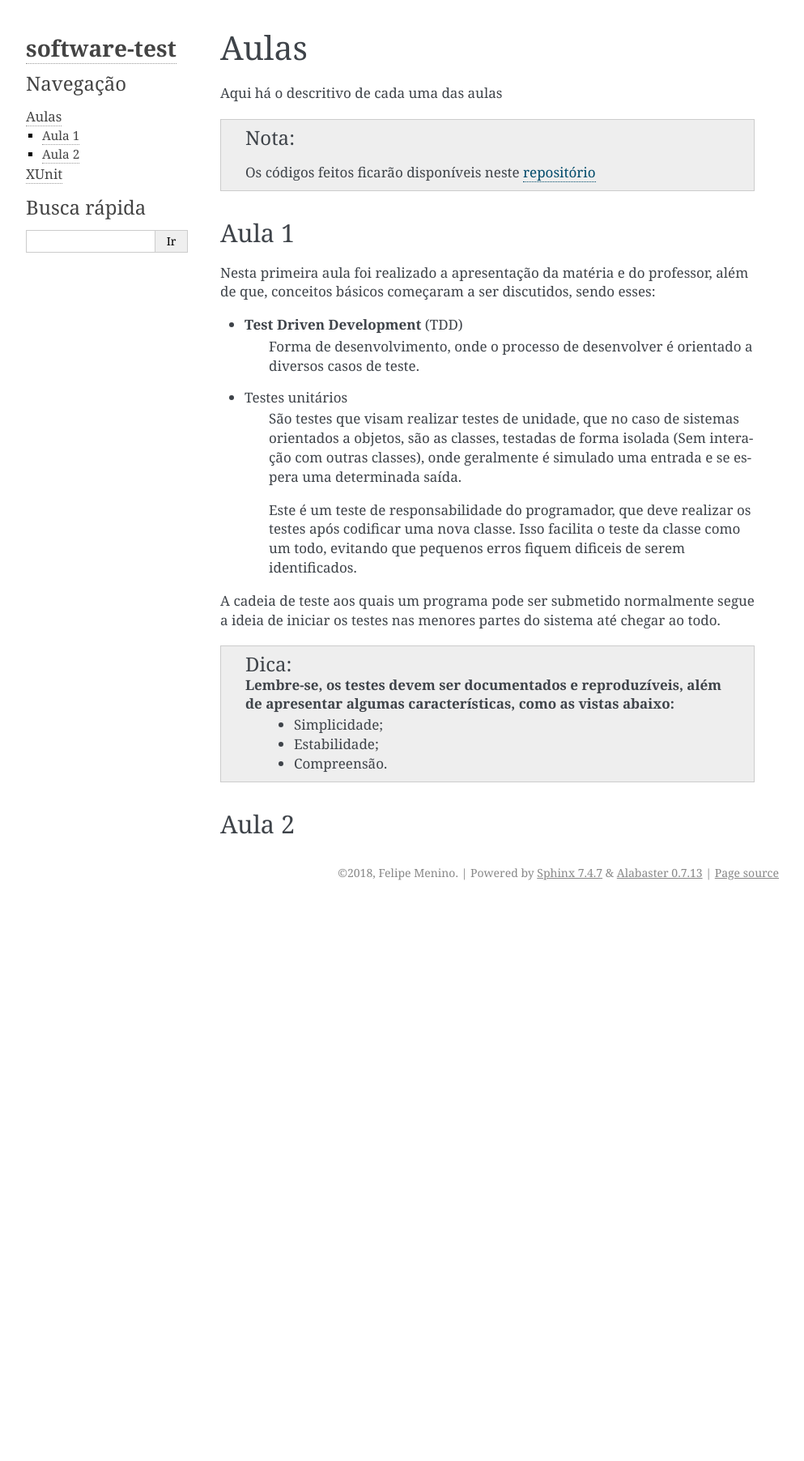
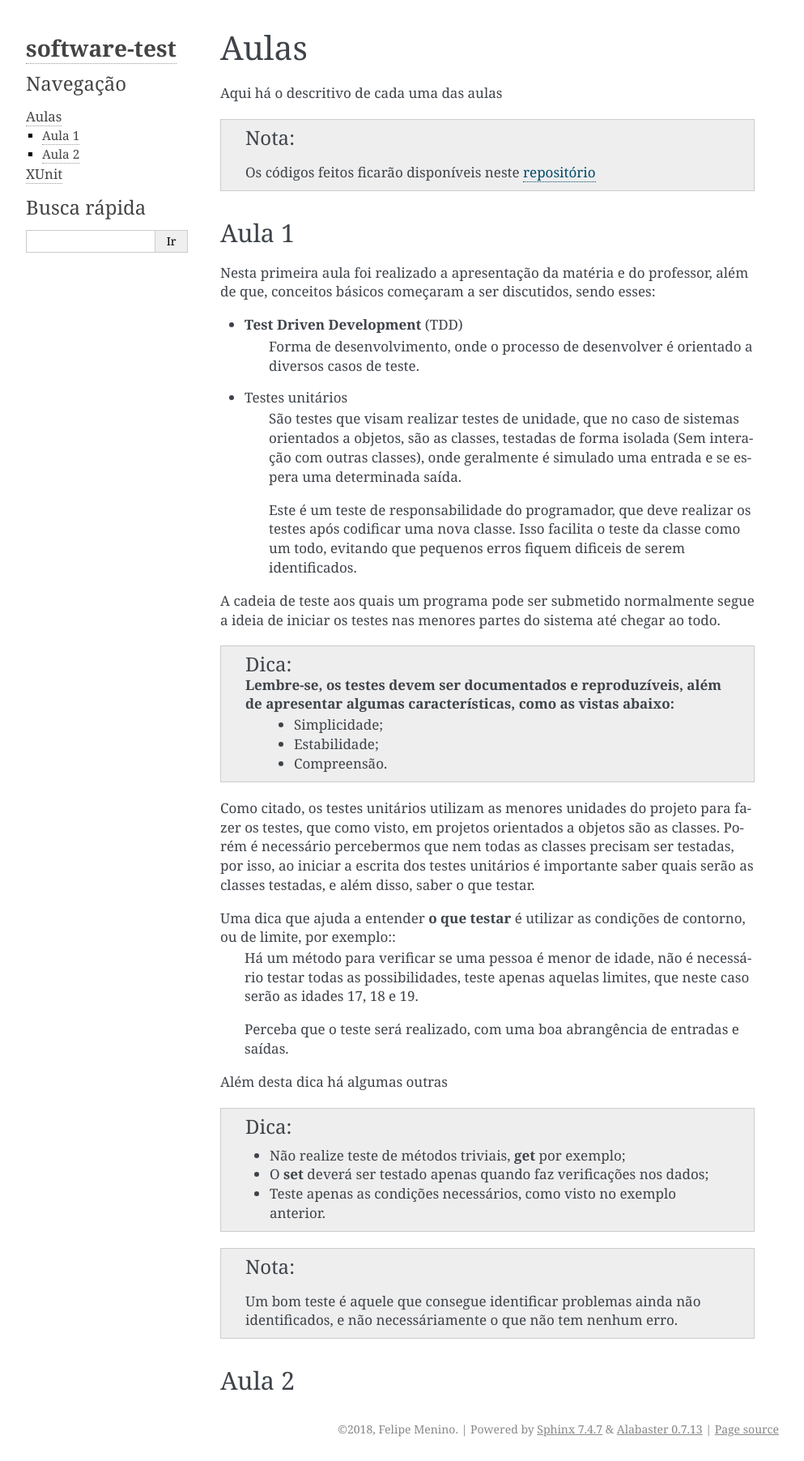
Before and after one commit to Gigers/software-test, a Sphinx documentation site: the page built from source/aulas.rst, in a window 1280 px wide. Shown: the whole page at 81% size, without its empty margins (148-1141 px from the left). Built offline with Sphinx 7.4.7, drawn with Linux system fonts in a browser that asks for light colours; before the commit the page ends 1117 px from its top, so only the background shows below that.

Commit message:
Conclusão do material da aula 1

```diff
--- a/source/aulas.rst
+++ b/source/aulas.rst
@@ -32,5 +32,23 @@ A cadeia de teste aos quais um programa pode ser submetido normalmente segue a i
         - Estabilidade;
         - Compreensão.
 
+Como citado, os testes unitários utilizam as menores unidades do projeto para fazer os testes, que como visto, em projetos orientados a objetos são as classes. Porém é necessário percebermos que nem todas as classes precisam ser testadas, por isso, ao iniciar a escrita dos testes unitários é importante saber quais serão as classes testadas, e além disso, saber o que testar.
+
+Uma dica que ajuda a entender **o que testar** é utilizar as condições de contorno, ou de limite, por exemplo::
+    Há um método para verificar se uma pessoa é menor de idade, não é necessário testar todas as possibilidades, teste apenas aquelas limites, que neste caso serão as idades 17, 18 e 19.
+
+    Perceba que o teste será realizado, com uma boa abrangência de entradas e saídas.
+
+Além desta dica há algumas outras
+
+.. TIP::
+    - Não realize teste de métodos triviais, **get** por exemplo;
+    - O **set** deverá ser testado apenas quando faz verificações nos dados;
+    - Teste apenas as condições necessários, como visto no exemplo anterior.
+
+.. NOTE::
+    Um bom teste é aquele que consegue identificar problemas ainda não identificados, e não necessáriamente o que não tem nenhum erro.
+
+
 Aula 2
 ---------------------------------------
```
Also changed, not shown: README.md (+15 -0 lines).
